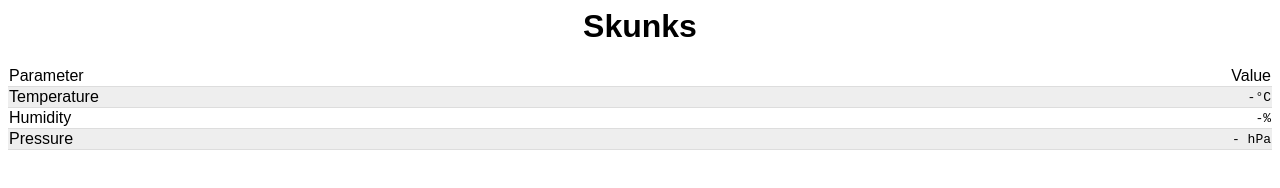
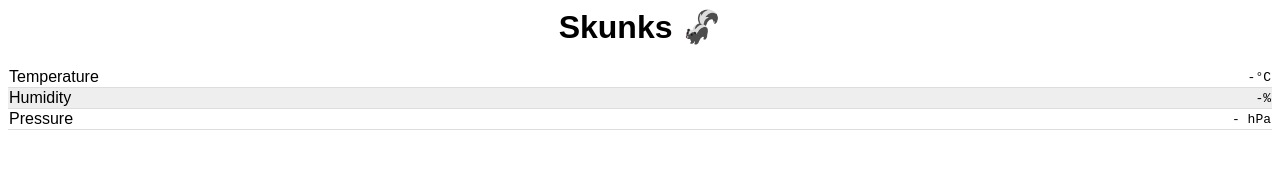
Before and after one commit to m-stefanski/skunk, a plain HTML site: page src/web_content/index.html in a window 1280 px wide. Drawn offline with Linux system fonts and the light colour scheme; no server answers.

Commit message:
removed table headers for readability

```diff
--- a/src/web_content/index.html
+++ b/src/web_content/index.html
@@ -8,12 +8,8 @@
     <link rel="apple-touch-icon" href="favicon.png" />
   </head>
   <body>
-    <h1>Skunks</h1>
+    <h1>Skunks &#129448;</h1>
     <table>
-      <tr class="theader">
-        <td>Parameter</td>
-        <td>Value</td>
-      </tr>
       <tr>
         <td>Temperature</td>
         <td class="value"><span id="temp">-</span>&#176;C</td>
```
